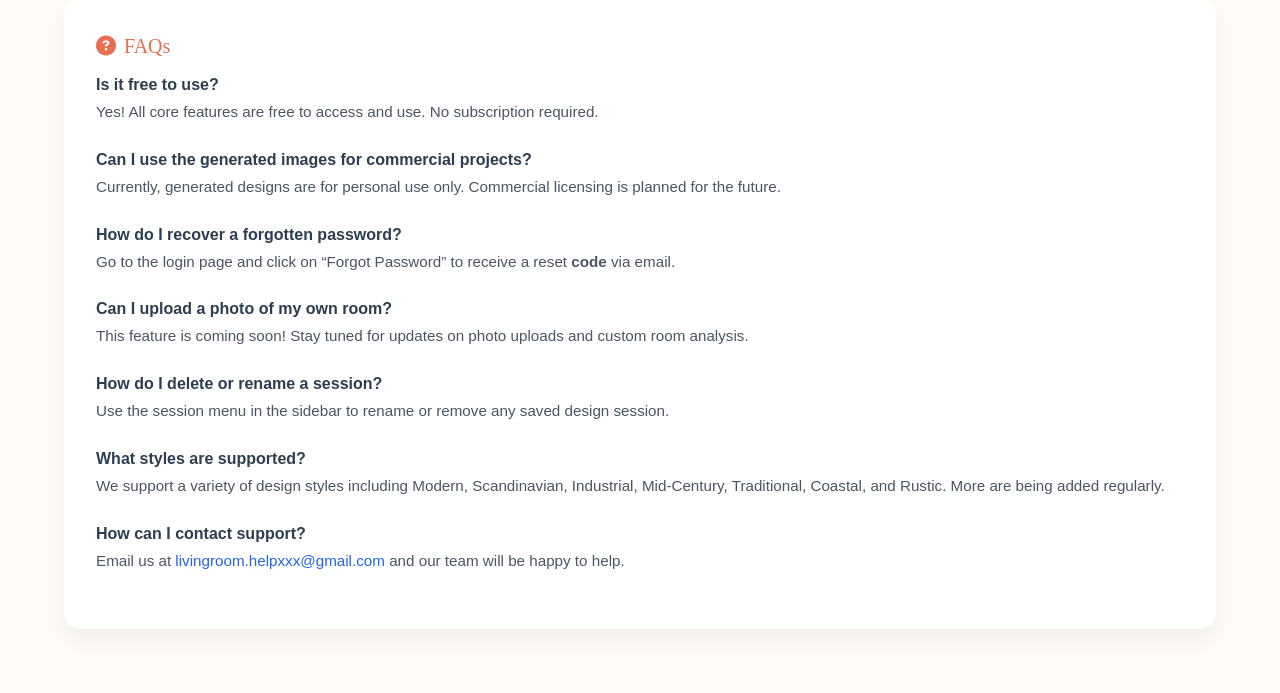
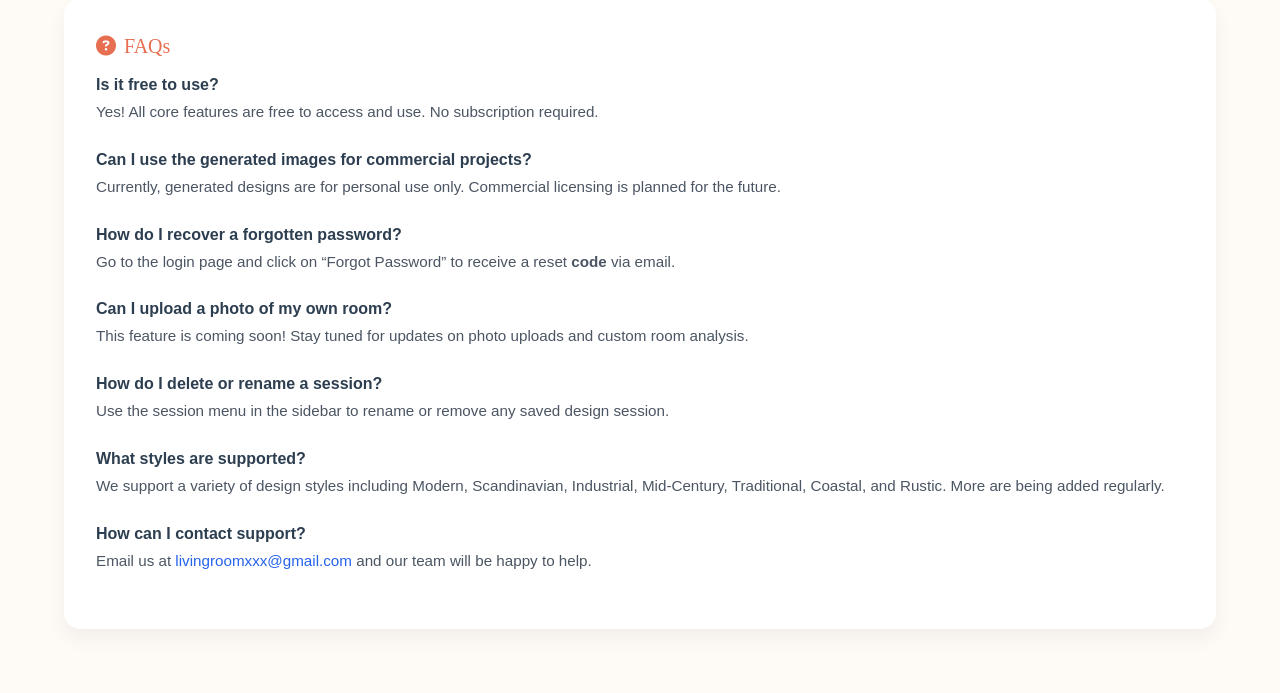
Before and after one commit to aimhkimi74/Text-to-Image-Interior-Design-Generator, a Flask app: page /help in a window 1280 px wide. Shown: the part 1177-1870 px from the top of the page. Run offline with Flask 3, Linux system fonts and the light colour scheme; the visitor is signed in with stand-in values (Sample User, id 1); parts of the project's set-up code (start-up, migrations or seed data) failed here and were passed over; some libraries are stand-ins or nearby versions.

Commit message:
Update help.html

```diff
--- a/app/templates/help.html
+++ b/app/templates/help.html
@@ -202,8 +202,8 @@
             <p class="faq-question">How can I contact support?</p>
             <p class="faq-answer">
               Email us at
-              <a href="mailto:livingroom.analyzer.help@gmail.com" class="text-blue-600 hover:underline">
-                livingroom.helpxxx@gmail.com
+              <a href="mailto:livingroom@gmail.com" class="text-blue-600 hover:underline">
+                livingroomxxx@gmail.com
               </a>
               and our team will be happy to help.
             </p>
```
